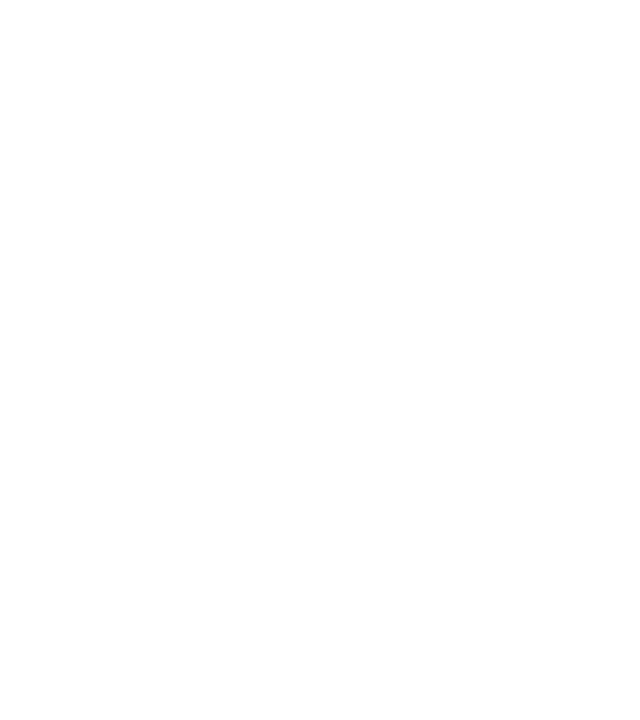
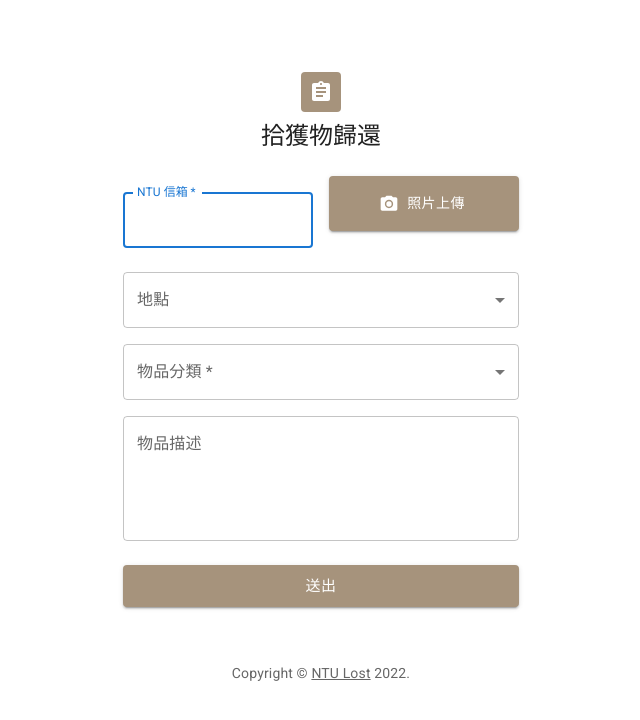
Before and after one commit to ltsai471/ntu-findit, a React (Create React App) app in the folder react_frontend/: page /lostReturn in a window 1280 px wide. Before the commit this address had no page. Shown: the top 720 px of the page, without its empty margins (319-959 px from the left). Built offline with nearby package versions, Linux system fonts and the light colour scheme.

Commit message:
(frontend) add page links
fix conflict

```diff
--- a/react_frontend/src/App.js
+++ b/react_frontend/src/App.js
@@ -15,6 +15,7 @@
     SignUp,
     LostDeclaration,
     MainPage,
+    LostReturn
 } from "./components";
 
 export default function App() {
@@ -38,22 +39,10 @@
                     {/* <Route path="/login" element={<LoginPage />} /> */}
                     <Route path="/" element={<SignIn pageColor="primary" />} />
                     <Route path="/signUp" element={<SignUp pageColor="primary" />} />
-          <Route
-            path="/lostReport"
-            element={
-              <LostDeclaration title="遺失物申報" pageColor="secondary" />
-            }
-          />
-          <Route
-            path="/lostPublish"
-            element={
-              <LostDeclaration
-                title="拾獲案件刊登"
-                pageColor="secondaryLight"
-              />
-            }
-          />
+                    <Route path="/lostReport" element={<LostDeclaration title="遺失物申報" pageColor="secondary" />} />
+                    <Route path="/lostPublish" element={<LostDeclaration title="拾獲案件刊登" pageColor="secondaryLight" />} />
                     <Route path="/mainpage" element={<MainPage />} />
+                    <Route path="/lostReturn" element={<LostReturn pageColor="secondaryLight" />} />
                     {/* <Route path="/applyloss " element={<ApplyLossPage />} />
                     <Route path="/test " element={<TestPage />} /> */}
           {/* <Route path="/order" element={<OrderListContainer />} /> */}
--- a/react_frontend/src/components/index.js
+++ b/react_frontend/src/components/index.js
@@ -11,3 +11,4 @@
 export { default as SignUp } from "./signUp/SignUp";
 export { default as LostDeclaration } from "./lostDeclaration/LostDeclaration";
 export { default as MainPage } from "./mainPage/MainPage";
+export { default as LostReturn } from "./lostReturn/LostReturn";
--- /dev/null
+++ b/react_frontend/src/components/lostReturn/LostReturn.jsx
@@ -0,0 +1,187 @@
+import * as React from 'react';
+import Avatar from '@mui/material/Avatar';
+import Button from '@mui/material/Button';
+import CssBaseline from '@mui/material/CssBaseline';
+import TextField from '@mui/material/TextField';
+import Grid from '@mui/material/Grid';
+import Box from '@mui/material/Box';
+import PhotoCamera from '@mui/icons-material/PhotoCamera';
+import AssignmentIcon from '@mui/icons-material/Assignment';
+import Typography from '@mui/material/Typography';
+import Container from '@mui/material/Container';
+import InputLabel from '@mui/material/InputLabel';
+import MenuItem from '@mui/material/MenuItem';
+import FormControl from '@mui/material/FormControl';
+import Select from '@mui/material/Select';
+import { createTheme, ThemeProvider } from '@mui/material/styles';
+import { AdapterDateFns } from '@mui/x-date-pickers/AdapterDateFns';
+import { LocalizationProvider } from '@mui/x-date-pickers/LocalizationProvider';
+import { DateTimePicker } from '@mui/x-date-pickers/DateTimePicker';
+import Copyright from '../signIn/Copyright';
+import themeColor from '../../config';
+
+const theme = createTheme();
+
+class LostReturn extends React.Component {
+    constructor(props) {
+        super(props);
+
+        this.pageColor = themeColor[this.props.pageColor];
+
+        this.state = {
+            time: new Date(),
+            location: "",
+            category: "",
+            description: "",
+            image: "",
+        };
+
+        this.handleChange = this.handleChange.bind(this);
+        this.handleSubmit = this.handleSubmit.bind(this);
+        this.handleTimeChange = this.handleTimeChange.bind(this);
+    }
+
+    handleChange(event) {
+        const target = event.target;
+        const value = target.value;
+        const name = target.name;
+
+        this.setState({
+            [name]: value
+        });
+    }
+
+    handleTimeChange(dateValue) {
+        this.setState({
+            time: dateValue
+        });
+    }
+
+    handleSubmit(event) {
+        for (const [key, value] of Object.entries(this.state)) {
+            console.log(key, value);
+        }
+        event.preventDefault();
+    }
+
+    render() {
+        return (
+            <ThemeProvider theme={theme}>
+                <Container component="main" maxWidth="xs">
+                    <CssBaseline />
+                    <Box
+                        sx={{
+                            marginTop: 8,
+                            display: 'flex',
+                            flexDirection: 'column',
+                            alignItems: 'center',
+                        }}
+                    >
+                        <Avatar sx={{ m: 1, bgcolor: this.pageColor }} variant="rounded">
+                            <AssignmentIcon />
+                        </Avatar>
+                        <Typography component="h1" variant="h5">
+                            拾獲物歸還
+                        </Typography>
+                        <Box component="form" noValidate onSubmit={this.handleSubmit} sx={{ mt: 3 }}>
+                            <Grid container spacing={2}>
+                                <Grid item xs={12} sm={6}>
+                                    <TextField
+                                        margin="normal"
+                                        required
+                                        fullWidth
+                                        id="email"
+                                        label="NTU 信箱"
+                                        name="email"
+                                        autoComplete="email"
+                                        autoFocus
+                                        value={this.state.email}
+                                        onChange={this.handleChange}
+                                    />
+                                </Grid>
+                                <Grid item xs={12} sm={6}>
+                                    <Button
+                                        variant="contained"
+                                        component="label"
+                                        fullWidth
+                                        startIcon={<PhotoCamera />}
+                                        style={{ minHeight: '55px', backgroundColor: this.pageColor }}
+                                    >
+                                        照片上傳
+                                        <input
+                                            type="file"
+                                            value={this.state.image}
+                                            onChange={this.handleChange}
+                                            hidden
+                                        />
+                                    </Button>
+                                </Grid>
+                                <Grid item xs={12}>
+                                    <FormControl fullWidth>
+                                        <InputLabel>地點</InputLabel>
+                                        <Select
+                                            name="location"
+                                            label="地點"
+                                            value={this.state.location}
+                                            onChange={this.handleChange}
+                                        >
+                                            <MenuItem value="總圖">總圖</MenuItem>
+                                            <MenuItem value="管理學院">管理學院</MenuItem>
+                                            <MenuItem value="社會科學院">社會科學院</MenuItem>
+                                        </Select>
+                                    </FormControl>
+                                </Grid>
+                                <Grid item xs={12}>
+                                    <FormControl fullWidth>
+                                        <InputLabel>物品分類 *</InputLabel>
+                                        <Select
+                                            name="category"
+                                            label="物品分類 *"
+                                            value={this.state.category}
+                                            onChange={this.handleChange}
+                                            required
+                                        >
+                                            <MenuItem value="手機">手機</MenuItem>
+                                            <MenuItem value="錢包">錢包</MenuItem>
+                                            <MenuItem value="其他">其他</MenuItem>
+                                        </Select>
+                                    </FormControl>
+                                </Grid>
+                                <Grid item xs={12}>
+                                    <TextField
+                                        name="description"
+                                        onChange={this.handleChange}
+                                        id="outlined-multiline-static"
+                                        label="物品描述"
+                                        multiline
+                                        fullWidth
+                                        rows={4}
+                                    />
+                                </Grid>
+                            </Grid>
+                            <Button
+                                variant="contained"
+                                type="submit"
+                                fullWidth
+                                size="large"
+                                sx={{ mt: 3, mb: 2 }}
+                                style={{
+                                    backgroundColor: this.pageColor
+                                }}
+                            >
+                                送出
+                            </Button>
+                        </Box>
+                    </Box>
+                    <Copyright sx={{ mt: 5 }} />
+                </Container>
+            </ThemeProvider>
+        );
+    }
+}
+
+LostReturn.defaultProps = {
+    pageColor: "secondary"
+}
+
+export default LostReturn;
--- a/react_frontend/src/components/mainPage/MainPage.jsx
+++ b/react_frontend/src/components/mainPage/MainPage.jsx
@@ -12,7 +12,7 @@
 import BasicDateTimePicker from "./BasicDateTimePicker";
 // import GoogleMapPicker from "./GoogleMapPicker";
 import Filter from "./Filter";
-import GoogleMap from "./GoogleMap";
+// import GoogleMap from "./GoogleMap";
 
 const Item = styled(Paper)(({ theme }) => ({
   backgroundColor: theme.palette.mode === "dark" ? "#1A2027" : "#fff",
@@ -47,7 +47,7 @@
               </Grid>
               <Grid item xs={12} md={6}>
                 <Item>
-                  <GoogleMap />
+                  {/* <GoogleMap /> */}
                   {/* <Box
                     sx={{
                       width: 600,
--- a/react_frontend/src/components/signIn/SignIn.jsx
+++ b/react_frontend/src/components/signIn/SignIn.jsx
@@ -48,6 +48,7 @@
         for (const [key, value] of Object.entries(this.state)) {
             console.log(key, value);
         }
+        window.location.replace("/mainPage/");
         event.preventDefault();
     }
 
```
Lines whose indentation alone changed are shown as unchanged.
